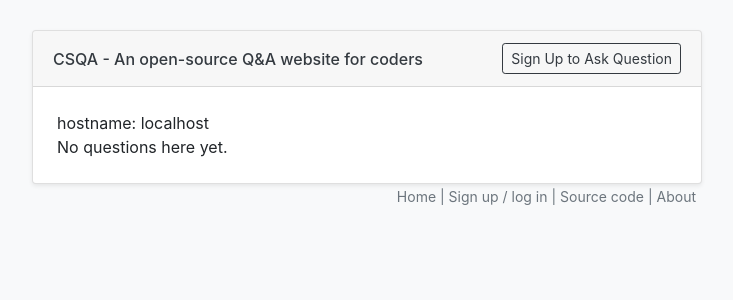
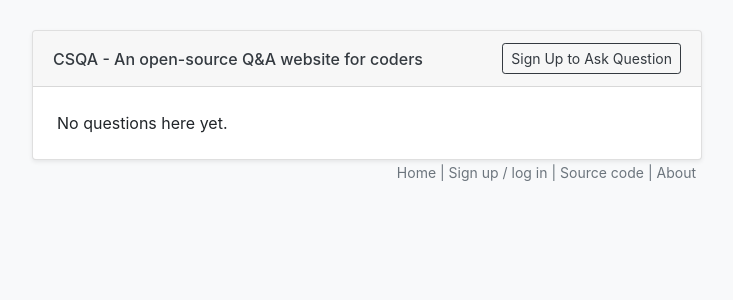
Before and after one commit to ykdojo/csqa, a Django app: page / in a window 1280 px wide. Shown: the top 300 px of the page, without its empty margins (273-1006 px from the left). Run offline with Django 3.2, Linux system fonts and the light colour scheme; data that the repository does not hold is empty; parts of the project's set-up code (start-up, migrations or seed data) failed here and were passed over; some libraries are stand-ins or nearby versions.

Commit message:
Got rid of the host name

```diff
--- a/main/views.py
+++ b/main/views.py
@@ -4,13 +4,11 @@ from main.models import Question
 def homeFeedView(request):
     current_user = request.user
 
-    hostname = request.get_host()
     questions = Question.objects.all().order_by('-created')[:30]
     questions_exist = len(questions) > 0
     context = {
         'current_user': current_user,
         'questions': questions,
-        'questions_exist': questions_exist,
-        'hostname': hostname
+        'questions_exist': questions_exist
     }
     return render(request, 'home.html', context)
--- a/templates/home.html
+++ b/templates/home.html
@@ -1,6 +1,5 @@
 {% extends "base.html" %}
 {% block content %}
-hostname: {{ hostname }}
 
 {% for question in questions %}
     <p>
```
Also changed, not shown: csqa_project/settings.py (+4 -4 lines).
